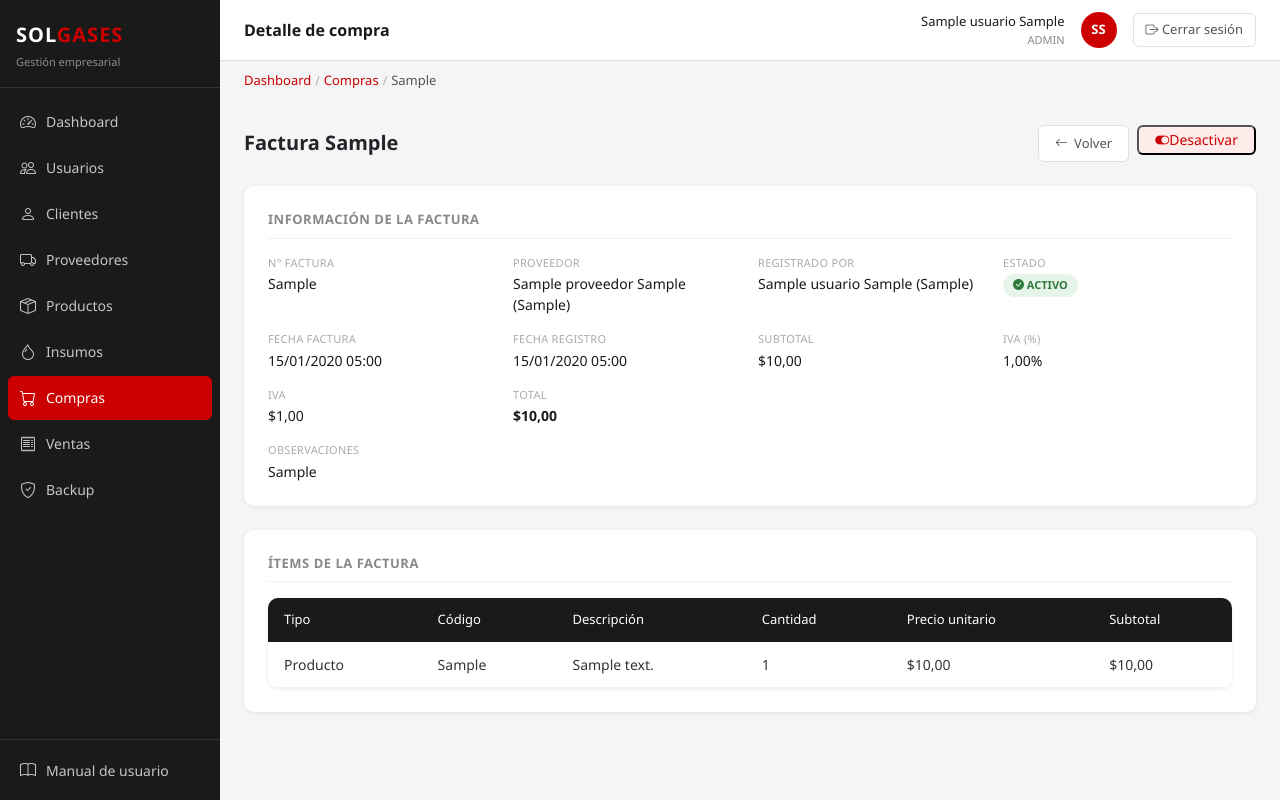
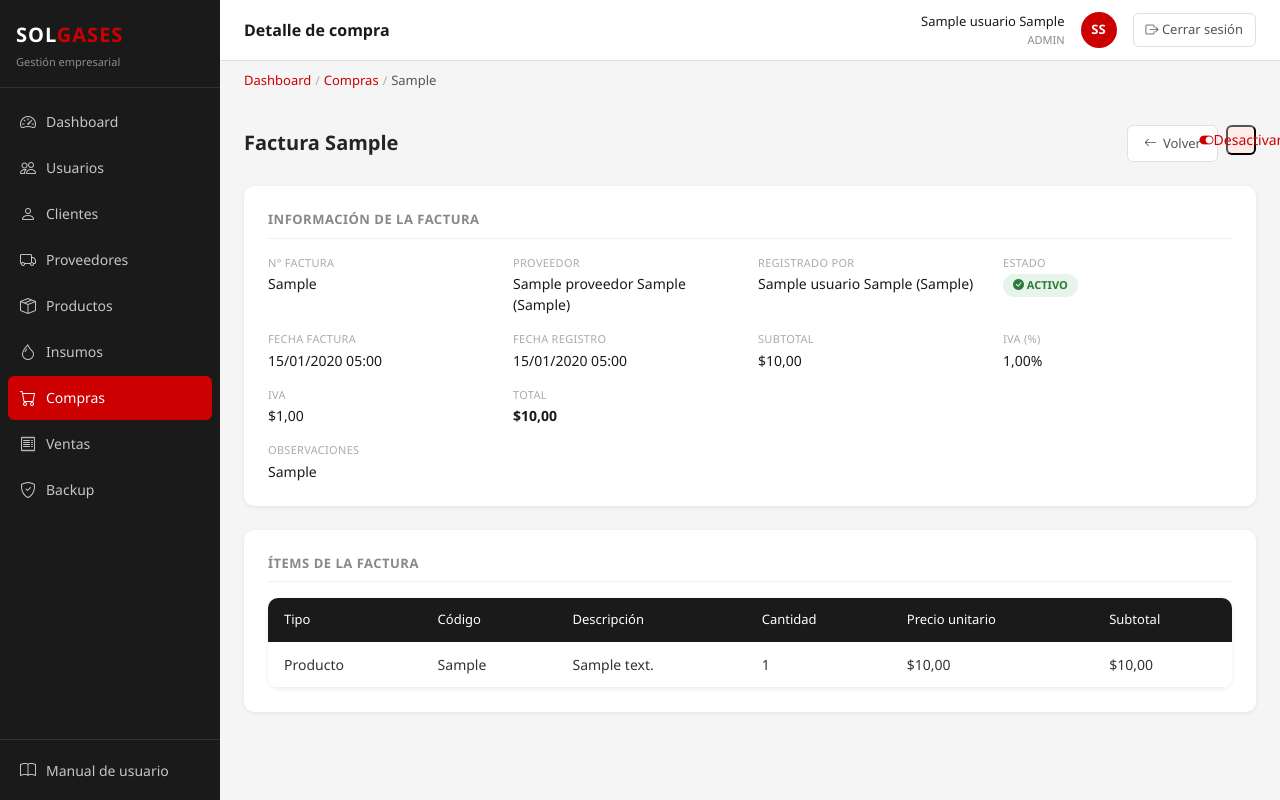
Before and after one commit to Misael-Padilla/solgases, a Django app: page /compras/1/ in a window 1280 px wide. Run offline with Django 5.2, Linux system fonts and the light colour scheme; a user stored in the database is signed in; tables that the repository leaves empty hold one stand-in row (values such as "Sample post"); parts of the project's set-up code (start-up, migrations or seed data) failed here and were passed over.

Commit message:
fix(compras): eliminar style inline en boton toggle del detalle

```diff
--- a/templates/compras/detalle_compra.html
+++ b/templates/compras/detalle_compra.html
@@ -14,7 +14,6 @@
         {% if request.user.rol == 'ADMIN' %}
         <button type="button"
                 class="btn-tabla {% if compra.estado == 'ACTIVO' %}btn-desactivar{% else %}btn-activar{% endif %}"
-                style="width: auto; padding: 8px 16px;"
                 aria-label="{% if compra.estado == 'ACTIVO' %}Desactivar{% else %}Activar{% endif %} factura {{ compra.numero_factura }}"
                 title="{% if compra.estado == 'ACTIVO' %}Desactivar{% else %}Activar{% endif %}"
                 data-bs-toggle="modal"
```
